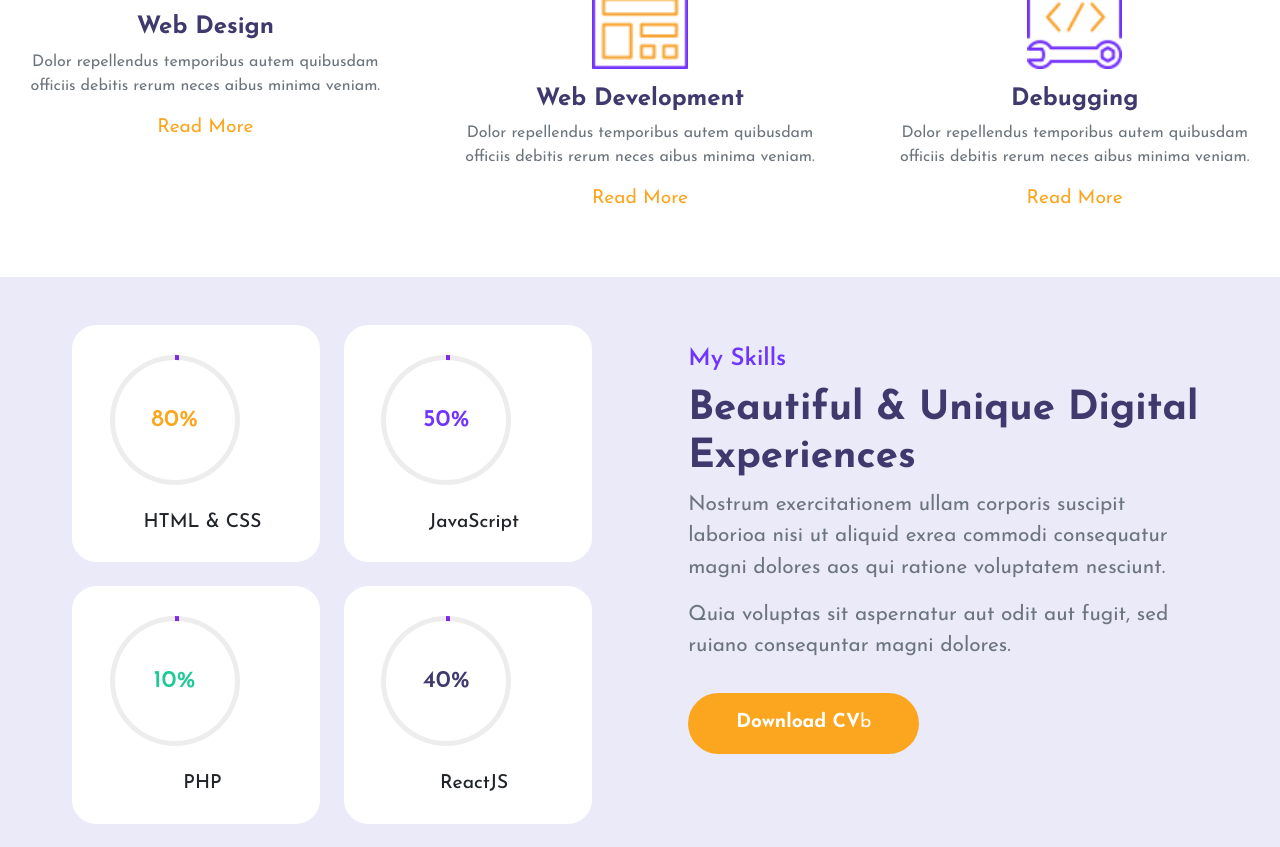
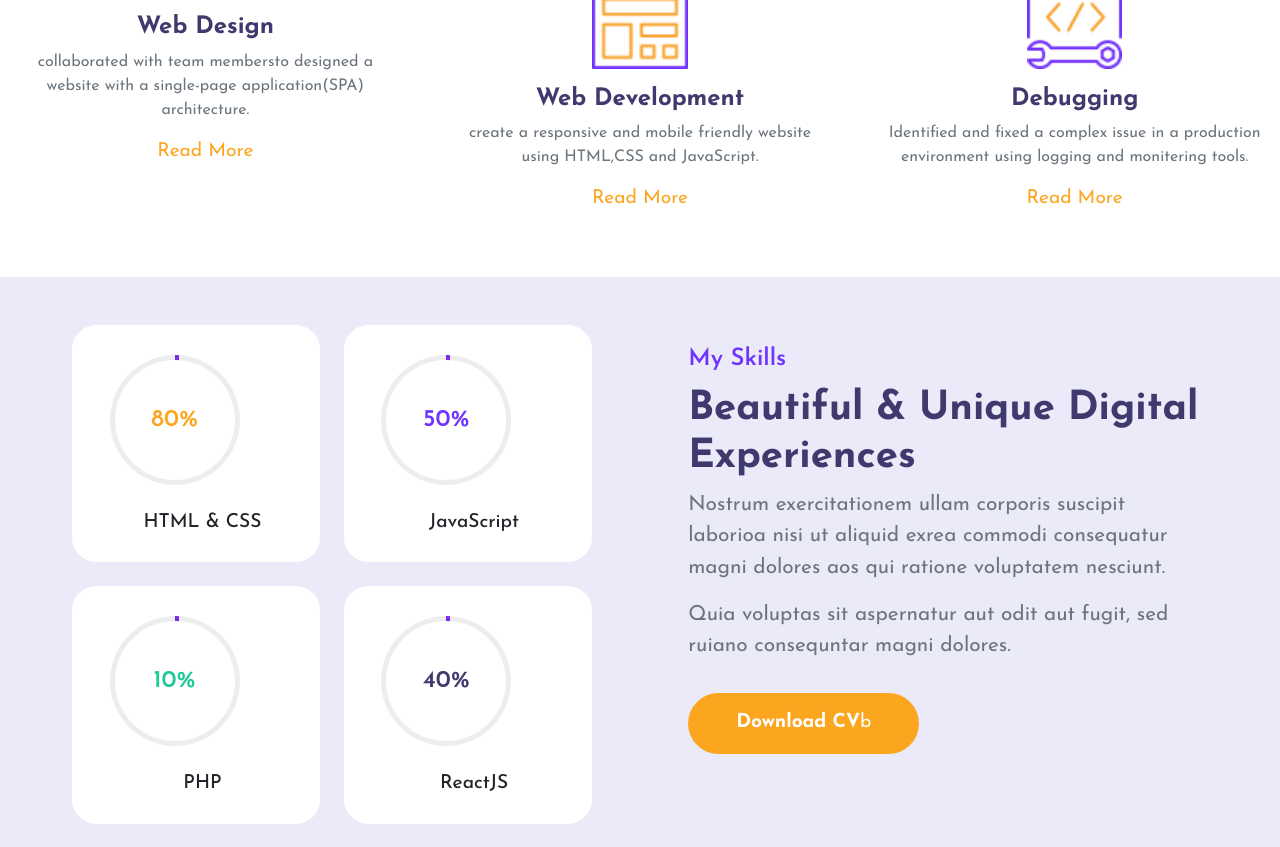
Before and after one commit to Sharmila347/sharmila3474, a plain HTML site: page index.html in a window 1280 px wide. Shown: the part 985-1832 px from the top of the page. Drawn offline with nearby package versions, Linux system fonts and the light colour scheme; files that its build step writes are made by us from their sources; a script that the page names is missing.

Commit message:
Update index.html

```diff
--- a/index.html
+++ b/index.html
@@ -125,8 +125,9 @@
             <div class="content mt-3">
               <h4>Web Design</h4>
               <p class="text-muted">
-                Dolor repellendus temporibus autem quibusdam officiis debitis
-                rerum neces aibus minima veniam.
+              collaborated with team membersto designed
+                a website with a single-page application(SPA)
+                architecture.
               </p>
               <a href="" class="link">Read More</a>
             </div>
@@ -144,8 +145,8 @@
             <div class="content mt-3">
               <h4>Web Development</h4>
               <p class="text-muted">
-                Dolor repellendus temporibus autem quibusdam officiis debitis
-                rerum neces aibus minima veniam.
+                create a responsive and mobile friendly website
+                using HTML,CSS and JavaScript.
               </p>
               <a href="" class="link">Read More</a>
             </div>
@@ -163,8 +164,8 @@
             <div class="content mt-3">
               <h4>Debugging</h4>
               <p class="text-muted">
-                Dolor repellendus temporibus autem quibusdam officiis debitis
-                rerum neces aibus minima veniam.
+               Identified and fixed a complex issue in a
+                production environment using logging and monitering tools.
               </p>
               <a href="" class="link">Read More</a>
             </div>
```
